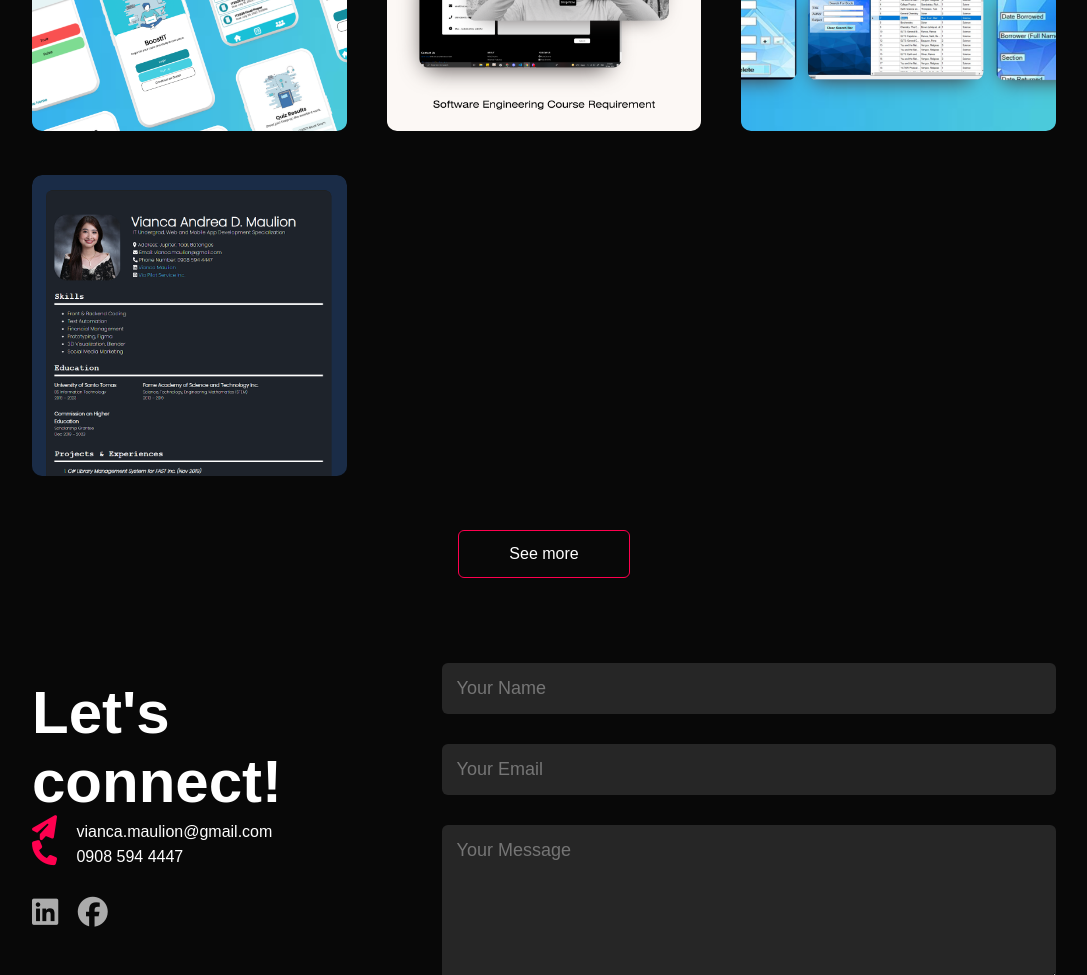
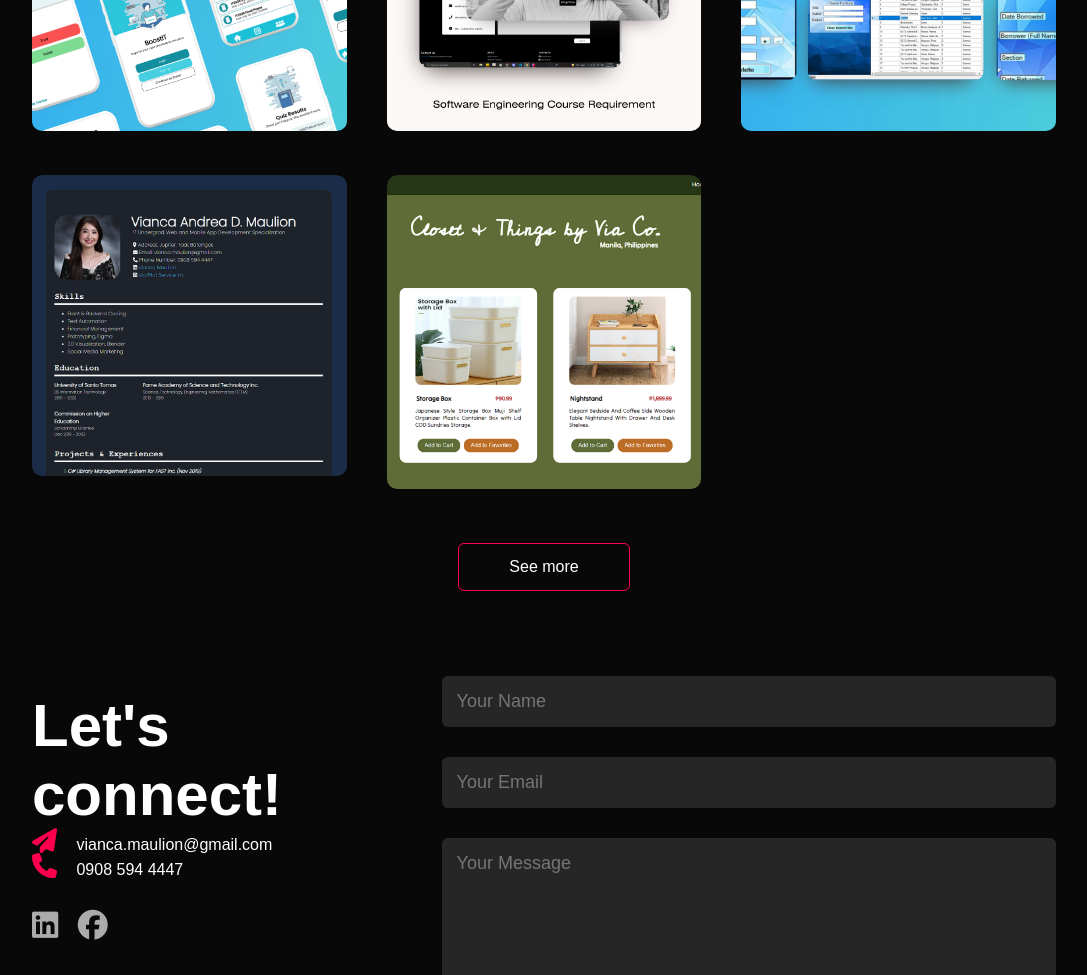
Before and after one commit to viancamaulion/web-portfolio.github.io, a plain HTML site: page index.html in a window 1280 px wide. Shown: the part 2417-3392 px from the top of the page, without its empty margins (96-1183 px from the left). Drawn offline with Linux system fonts and the light colour scheme.

Commit message:
Added ReactButtons App

```diff
--- a/index.html
+++ b/index.html
@@ -149,6 +149,14 @@
                     <a href="https://viancamaulion.github.io/CV-ReactJS/" target="_blank"><i class="fa-solid fa-arrow-up-right-from-square"></i></i></a>
                 </div>
             </div>
+            <div class="work">
+                <img src="images/work-5.png" alt="ReactJS Buttons App">
+                <div class="layer">
+                    <h3>Buttons with ReactJS</h3>
+                    <p>A react website showcasing button functionalities when triggering "Add to Cart" and "Add to Favorites".</p>
+                    <a href="https://viancamaulion.github.io/Buttons-ReactJS/"></i></i></a>
+                </div>
+            </div>
         </div>
         <a href="https://www.linkedin.com/in/viancamaulion/" target="_blank" class="btn">See more</a>
     </div>
```
